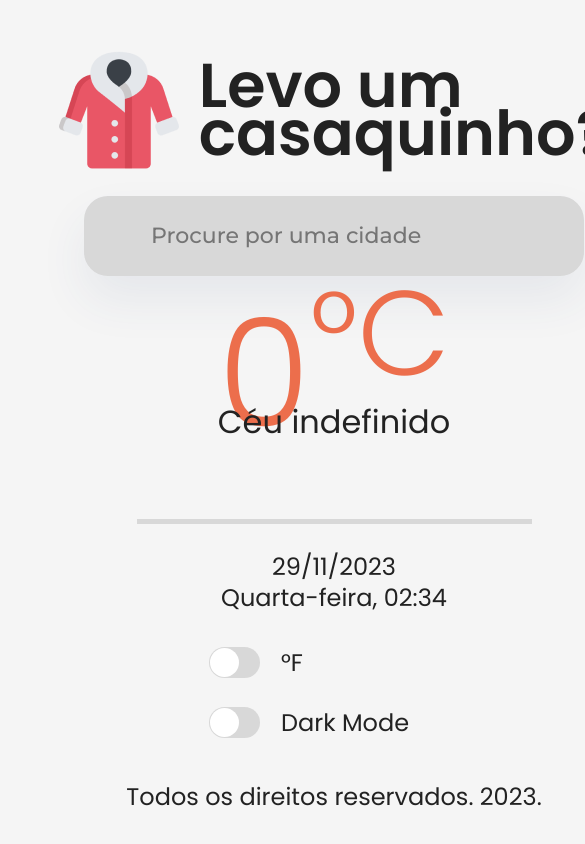
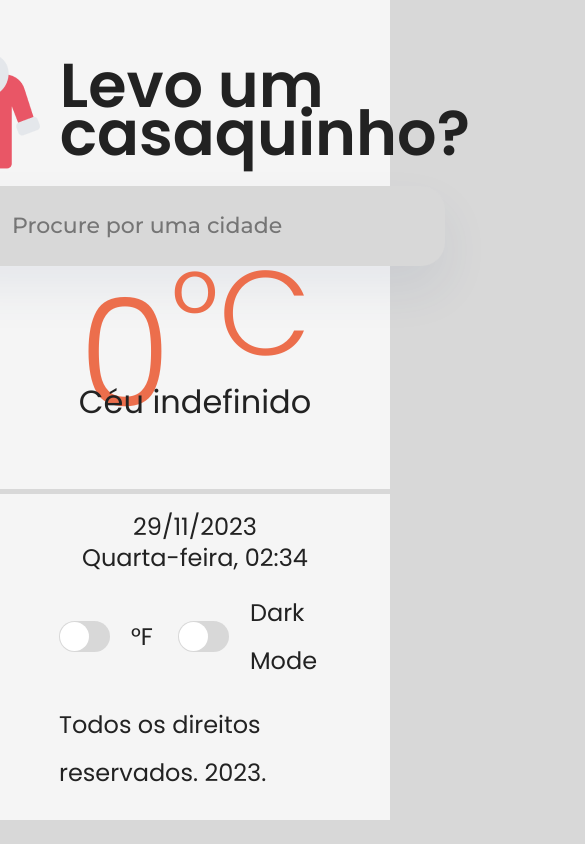
Before and after one commit to 422UR4H/EndTimesForecast, a React (Vite) app: page / in a window 390 px wide. Shown: the top 844 px of the page, 585 px wide, since content can reach past the window. Built offline with nearby package versions, Linux system fonts and the light colour scheme; no server answers.

Commit message:
:iphone: Style: add responsivity

```diff
--- a/src/components/atoms/Locality/styled.ts
+++ b/src/components/atoms/Locality/styled.ts
@@ -9,5 +9,12 @@ const StyledLocality = styled.div`
   p {
     white-space: pre-wrap;
   }
+
+  @media (max-width: 1325px) {
+    h1{
+      margin-block: 10px;
+    }
+    margin-bottom: 10px;
+  }
 `;
 export default StyledLocality;
--- a/src/components/organisms/SwitchBox/styled.ts
+++ b/src/components/organisms/SwitchBox/styled.ts
@@ -5,5 +5,10 @@ const StyledSwitchBox = styled.div`
   display: flex;
   flex-direction: column;
   gap: 12px;
+
+  @media (max-width: 1325px) {
+    flex-direction: row;
+    gap: 25px;
+  }
 `
 export default StyledSwitchBox;
--- a/src/pages/styled.ts
+++ b/src/pages/styled.ts
@@ -29,5 +29,20 @@ const StyledHomePage = styled.div`
     text-decoration: none;
     color: ${({ theme }) => theme.colors.link};
   }
+
+  @media (max-width: 1325px) {
+    flex-direction: column;
+
+    .sidebar {
+      width: 100%;
+      min-height: 820px;
+    }
+    .main {
+      width: 100%;
+      min-height: 96dvh;
+      padding-inline: 50px;
+
+    }
+  }
 `;
 export default StyledHomePage;
```
